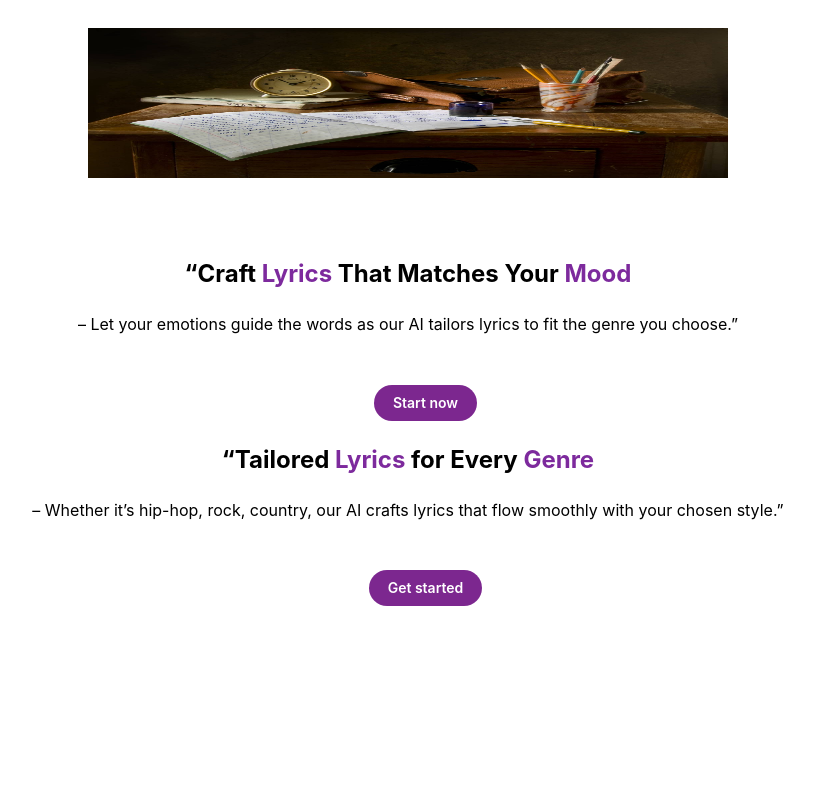
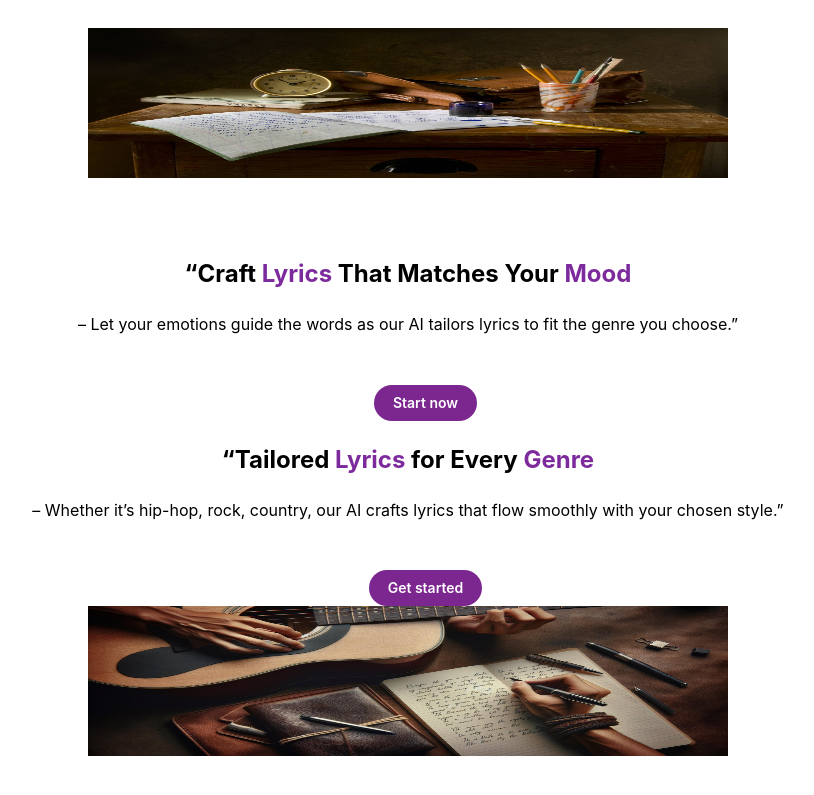
Before and after one commit to OmarMallouk/EchoWave-app, a React (Vite) app: page / in a window 1280 px wide. Shown: the part 889-1684 px from the top of the page, without its empty margins (232-1046 px from the left). Before the commit the page ends 1495 px from the top, so only its background shows below. Built offline with nearby package versions, Linux system fonts and the light colour scheme.

Commit message:
added an image

```diff
--- a/src/pages/Home/Home.tsx
+++ b/src/pages/Home/Home.tsx
@@ -124,7 +124,11 @@ const Home = () => {
               </Button>
     </div>
     <div className={styles.imageWrapper}>
-
+    <img
+      src={lyricNote}
+      alt="Example"
+      className={styles.fadeInImage}
+    />
   </div>
  </div>
 
```
